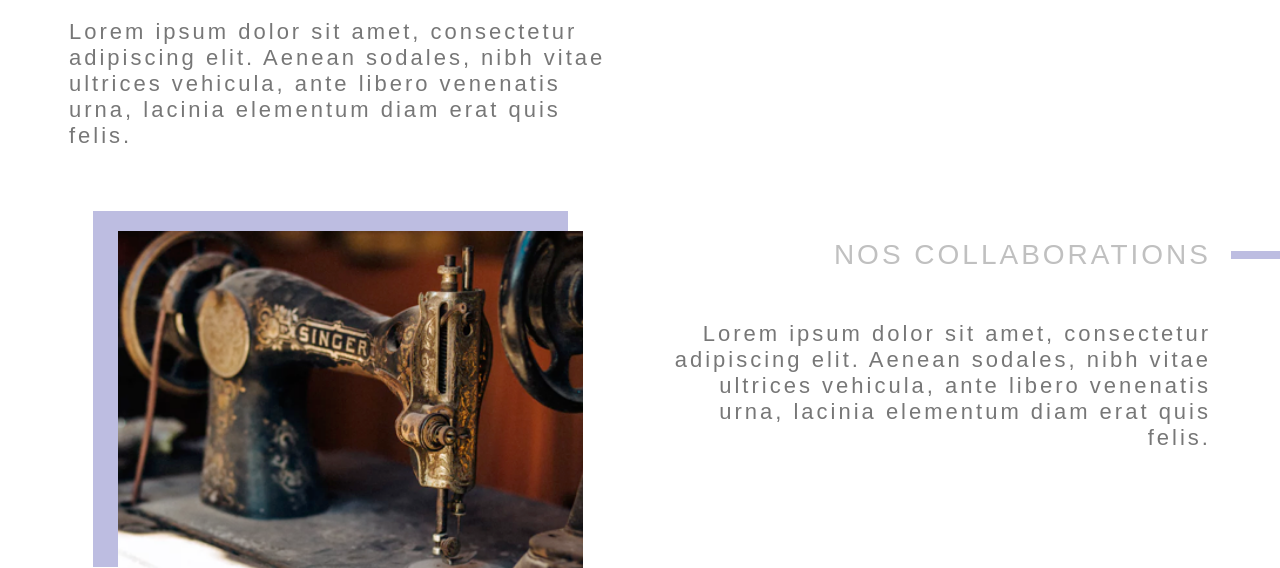
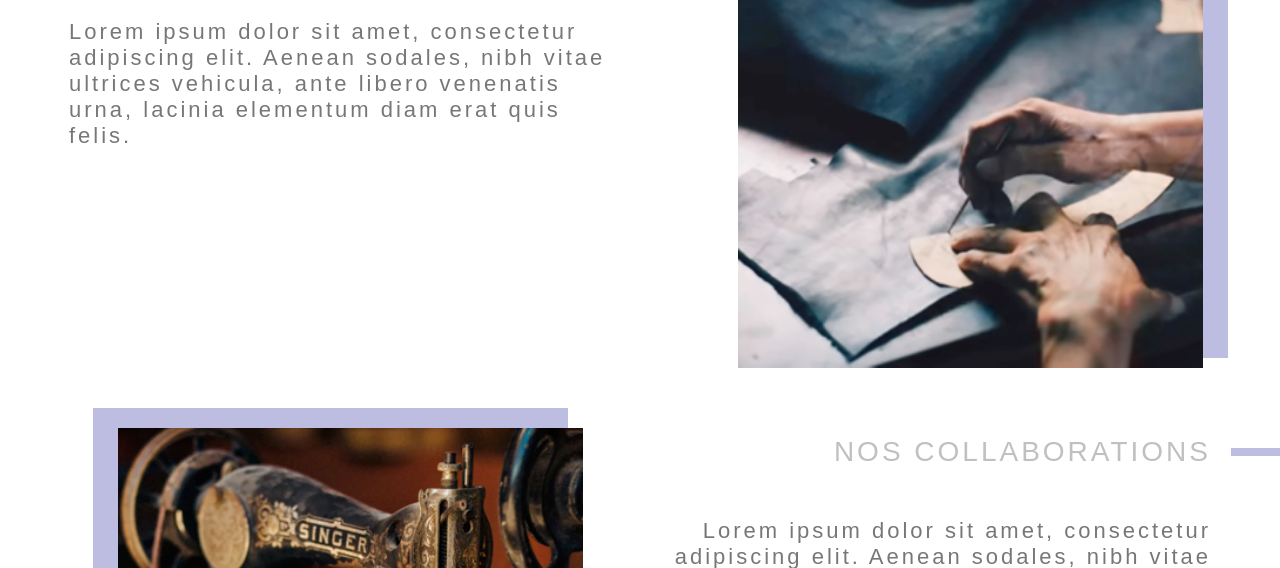
Before and after one commit to jnabeth/Tailor-Shop, a plain HTML site: page index.html in a window 1280 px wide. Shown: the part 757-1325 px from the top of the page. Drawn offline with Linux system fonts and the light colour scheme.

Commit message:
Update index.html

```diff
--- a/index.html
+++ b/index.html
@@ -5,7 +5,6 @@
     <title>Pressing de l'Orge</title>
     <link rel="stylesheet" href="styles.css">
     <meta name="viewport" content="width=device-width, initial-scale=1.0">
-    <link rel="stylesheet" type="text/css" href="//fonts.googleapis.com/css?family=Open+Sans" />
   </head>
   <body>
     <header>
@@ -32,7 +31,7 @@
         </div>
       </div>
       <div class='section-image-block'>
-          <img class='section-image-right' src='./images/Travail-main.png'>
+          <img class='section-image-right' src='./images/TravailMain.png'>
       </div>
     </section>
     <section class='text-right'>
```
